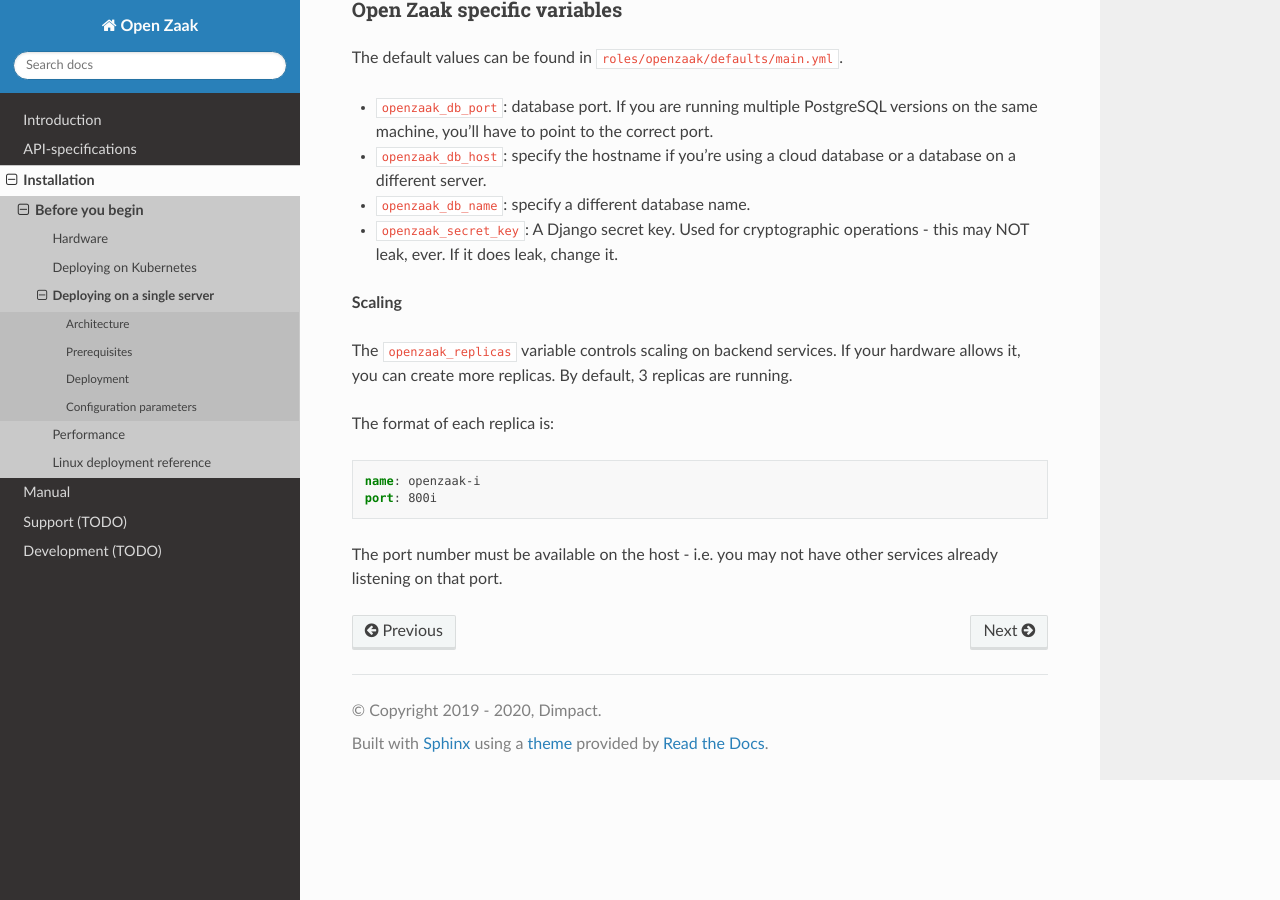
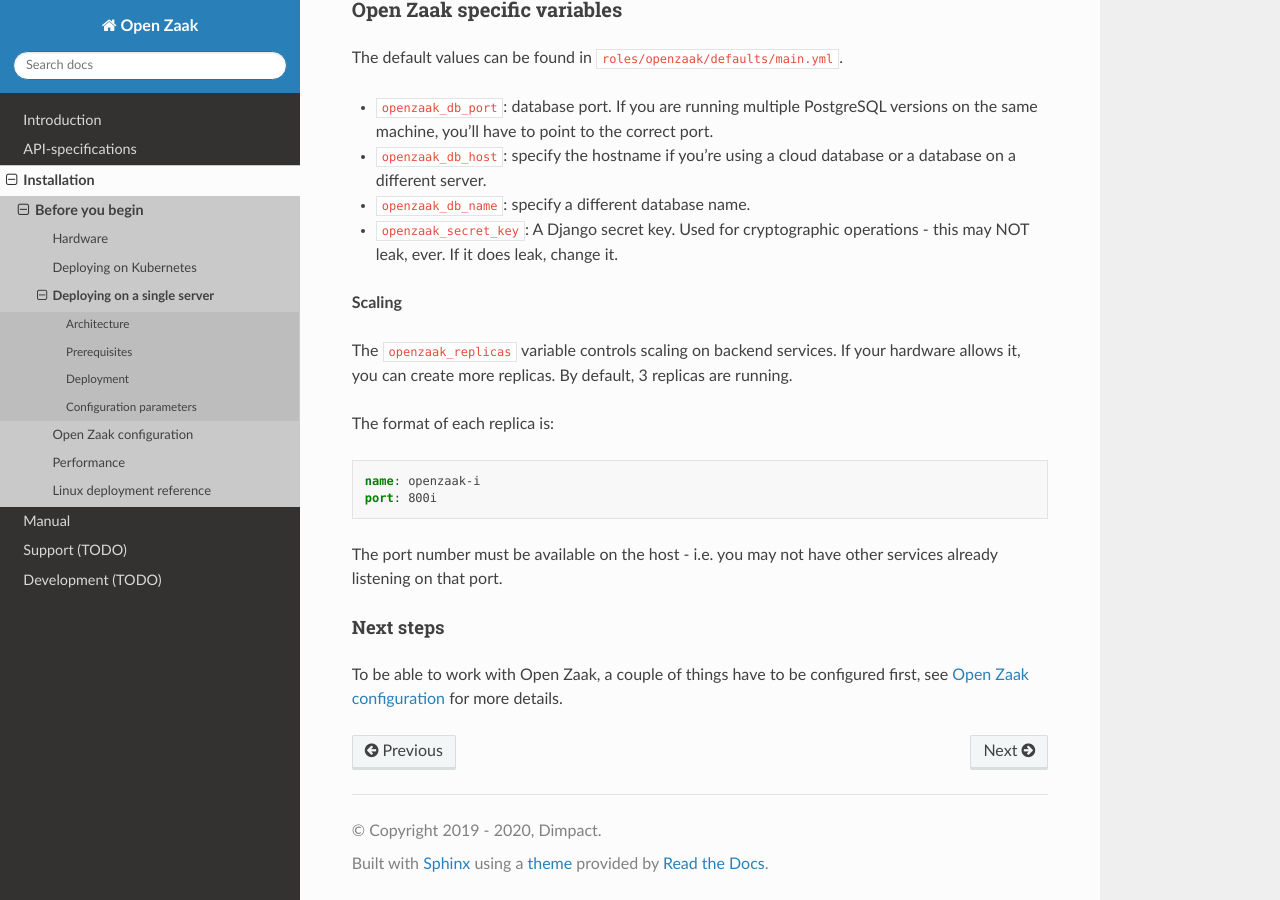
Before and after one commit to open-zaak/open-zaak, a Sphinx documentation site: the page built from docs/installation/deployment/single_server.rst, in a window 1280 px wide and 900 px high, scrolled down 3990 px. Built offline with Sphinx 7.4.7 and the Read the Docs theme 2.0.0, drawn with Linux system fonts in a browser that asks for light colours.

Commit message:
Fixes #395 -- added next steps in docs for configuration of Open Zaak

```diff
--- a/docs/installation/deployment/kubernetes.rst
+++ b/docs/installation/deployment/kubernetes.rst
@@ -356,3 +356,9 @@
 .. _Kubernetes: https://kubernetes.io/
 .. _NGINX: https://www.nginx.com/
 .. _Ansible: https://www.ansible.com/
+
+Next steps
+^^^^^^^^^^
+
+To be able to work with Open Zaak, a couple of things have to be configured first,
+see :ref:`installation_configuration` for more details.
--- a/docs/installation/deployment/single_server.rst
+++ b/docs/installation/deployment/single_server.rst
@@ -230,3 +230,9 @@
 
 .. _docker hub: https://hub.docker.com/u/openzaak
 .. _django secret key generator: https://miniwebtool.com/django-secret-key-generator/
+
+Next steps
+^^^^^^^^^^
+
+To be able to work with Open Zaak, a couple of things have to be configured first,
+see :ref:`installation_configuration` for more details.
--- a/docs/installation/index.rst
+++ b/docs/installation/index.rst
@@ -38,5 +38,6 @@
    hardware
    deployment/kubernetes
    deployment/single_server
+   configuration
    performance/index
    linux
--- a/docs/manual/general.rst
+++ b/docs/manual/general.rst
@@ -106,6 +108,8 @@
 
 **Zaken** bevat alle informatie die de *Zaken API* ontsluit. Hier kan je
 volledige zaakdossiers inkijken.
+
+.. _manual_configuration:
 
 Configuratie
 ------------
```
Also changed, not shown: other parts of docs/manual/general.rst (+2 -0 lines), docs/installation/configuration.rst (added, +85 -0 lines), docs/installation/assets/api_request.png (added).
